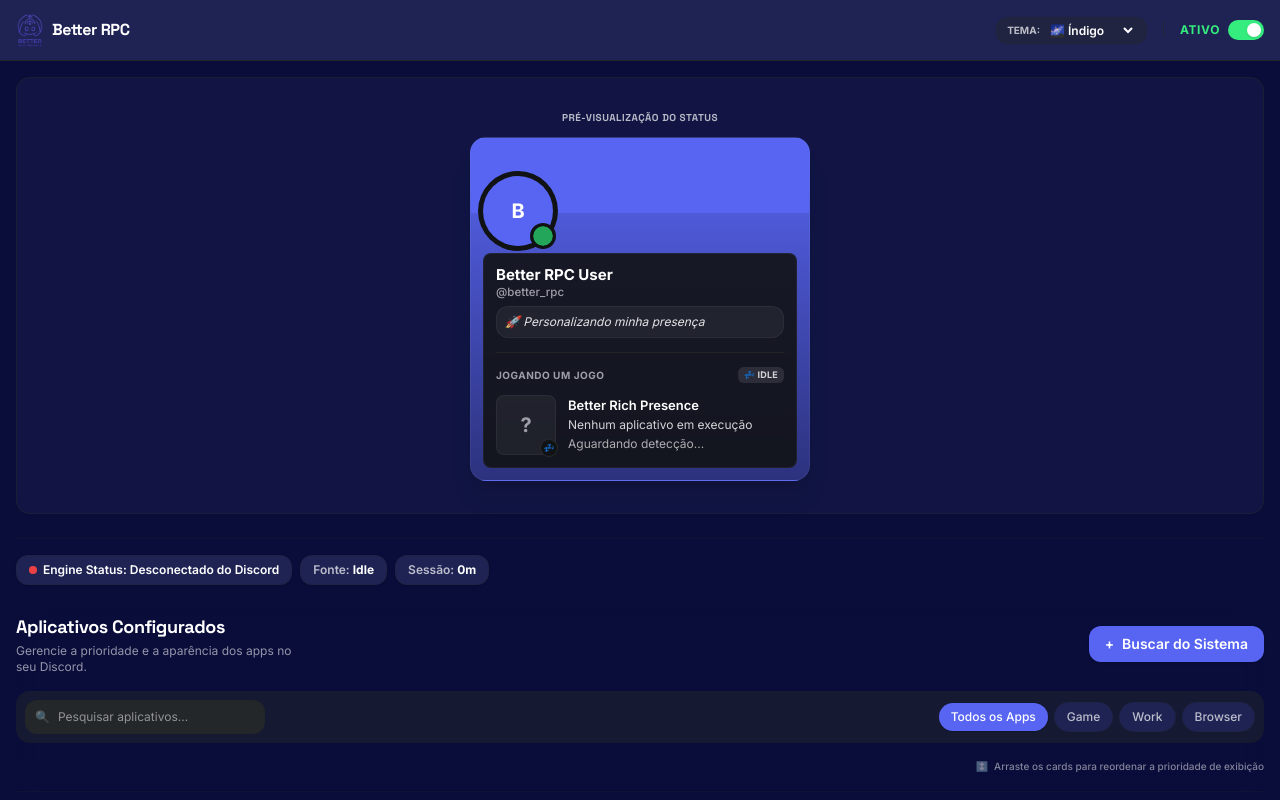
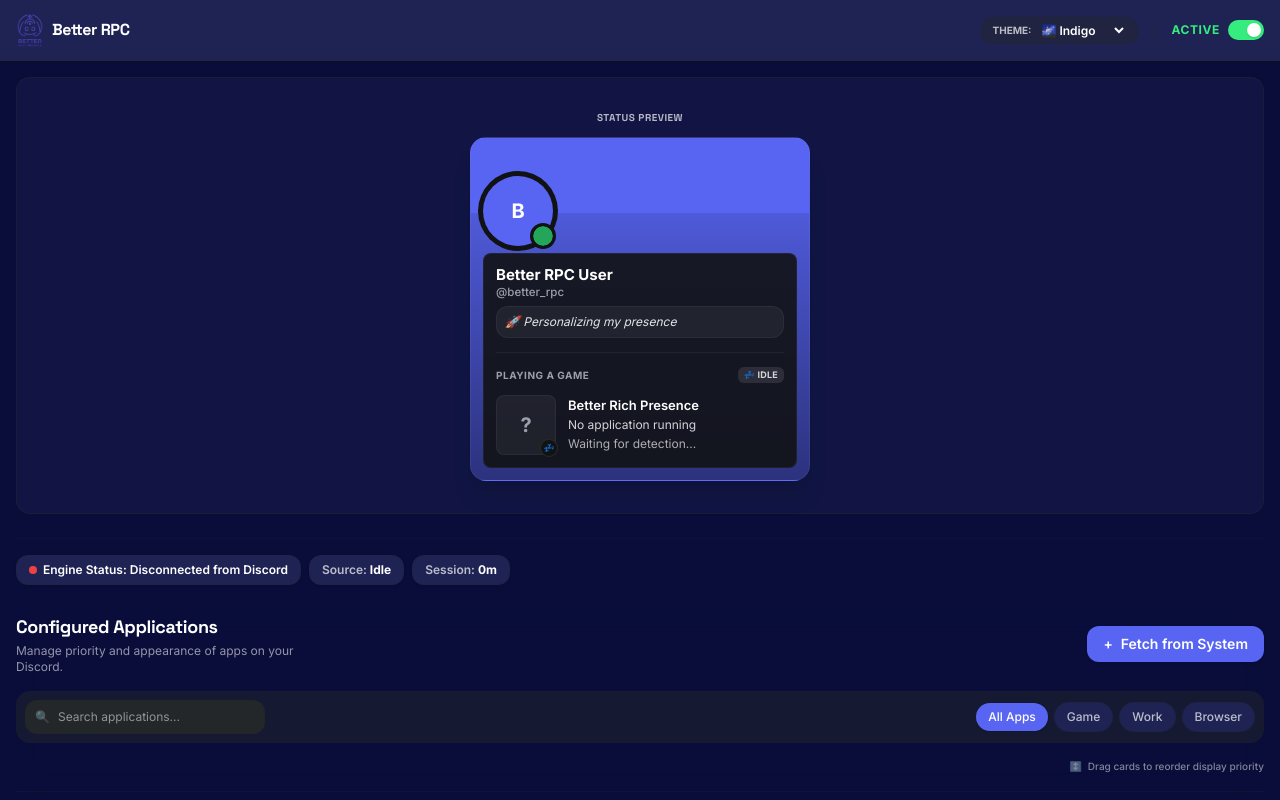
Before and after one commit to Joao-Camilo-Mallmann/Better-Rich-Presence-For-Discord, a React (Vite) app: page / in a window 1280 px wide. Built offline with nearby package versions, Linux system fonts and the light colour scheme.

Commit message:
chore: translate UI language to English as per system defaults and AGENTS.md rules

```diff
--- a/src/App.tsx
+++ b/src/App.tsx
@@ -53,7 +53,7 @@
           {/* Theme Selector */}
           <div className="flex items-center gap-1.5 bg-surface-onyx/40 px-2.5 py-1 rounded-sm border border-hairline/45">
             <span className="text-[10px] text-muted-ink font-bold uppercase select-none">
-              Tema:
+              Theme:
             </span>
             <select
               value={systemTheme}
@@ -61,16 +61,16 @@
               className="bg-transparent text-ink text-xs font-semibold focus:outline-none cursor-pointer border-0 p-0"
             >
               <option value="indigo" className="bg-surface-indigo">
-                🌌 Índigo
+                🌌 Indigo
               </option>
               <option value="dark" className="bg-surface-indigo">
-                🌑 Escuro
+                🌑 Dark
               </option>
               <option value="amoled" className="bg-surface-indigo">
                 🖤 AMOLED
               </option>
               <option value="light" className="bg-surface-indigo">
-                ☀️ Claro
+                ☀️ Light
               </option>
             </select>
           </div>
@@ -82,7 +82,7 @@
             <span
               className={`text-xs font-bold tracking-wider ${rpcActive ? "text-green-accent" : "text-muted-ink"}`}
             >
-              {rpcActive ? "ATIVO" : "INATIVO"}
+              {rpcActive ? "ACTIVE" : "INACTIVE"}
             </span>
             <label className="relative inline-block w-9 h-5 shrink-0">
               <input
@@ -119,7 +119,7 @@
             onClick={() => setShowLogs(!showLogs)}
             className="w-full flex justify-between items-center text-xs font-bold tracking-wider text-muted-ink hover:text-ink transition-colors py-2 px-1 uppercase"
           >
-            <span>📜 Histórico de Logs</span>
+            <span>📜 Logs History</span>
             <span>{showLogs ? "▲" : "▼"}</span>
           </button>
 
@@ -136,7 +136,7 @@
             onClick={() => setShowSettings(!showSettings)}
             className="w-full flex justify-between items-center text-xs font-bold tracking-wider text-muted-ink hover:text-ink transition-colors py-2 px-1 uppercase"
           >
-            <span>⚙️ Configurações Avançadas</span>
+            <span>⚙️ Advanced Settings</span>
             <span>{showSettings ? "▲" : "▼"}</span>
           </button>
 
--- a/src/components/AppRuleCard/AppRuleCard.tsx
+++ b/src/components/AppRuleCard/AppRuleCard.tsx
@@ -93,7 +93,7 @@
 
           <div className="flex flex-col sm:flex-row gap-4">
             <div className="flex flex-col gap-1 flex-1">
-              <label className="text-[10px] text-muted-ink font-bold uppercase tracking-wider">Detalhes (Linha 1)</label>
+              <label className="text-[10px] text-muted-ink font-bold uppercase tracking-wider">Details (Line 1)</label>
               <input
                 className="bg-surface-indigo border border-hairline text-ink px-3 py-2 rounded-xs focus:border-primary focus:outline-none transition duration-100"
                 type="text"
@@ -103,7 +103,7 @@
             </div>
 
             <div className="flex flex-col gap-1 flex-1">
-              <label className="text-[10px] text-muted-ink font-bold uppercase tracking-wider">Estado (Linha 2)</label>
+              <label className="text-[10px] text-muted-ink font-bold uppercase tracking-wider">State (Line 2)</label>
               <input
                 className="bg-surface-indigo border border-hairline text-ink px-3 py-2 rounded-xs focus:border-primary focus:outline-none transition duration-100"
                 type="text"
@@ -115,7 +115,7 @@
 
           <div className="flex flex-col sm:flex-row gap-4">
             <div className="flex flex-col gap-1 flex-1">
-              <label className="text-[10px] text-muted-ink font-bold uppercase tracking-wider">Tipo (Fonte)</label>
+              <label className="text-[10px] text-muted-ink font-bold uppercase tracking-wider">Type (Source)</label>
               <select
                 className="bg-surface-indigo border border-hairline text-ink px-3 py-2 rounded-xs focus:border-primary focus:outline-none transition duration-100"
                 value={editRule.source}
@@ -140,14 +140,14 @@
 
           <div className="flex flex-col-reverse sm:flex-row justify-between mt-4 gap-3">
             <button className="bg-transparent text-danger px-4 py-2 rounded-sm text-sm font-medium hover:underline transition duration-100 w-full sm:w-auto" onClick={() => onDelete(rule.process_name)}>
-              Excluir
+              Delete
             </button>
             <div className="flex gap-2 w-full sm:w-auto">
               <button className="bg-transparent text-ink px-4 py-2 rounded-sm text-sm font-medium hover:underline transition duration-100 flex-1 sm:flex-none" onClick={handleCancel}>
-                Cancelar
+                Cancel
               </button>
               <button className="bg-primary text-white px-4 py-2 rounded-sm text-sm font-semibold hover:opacity-90 transition duration-100 flex-1 sm:flex-none" onClick={handleSave}>
-                Salvar
+                Save
               </button>
             </div>
           </div>
--- a/src/components/LogViewer/LogViewer.tsx
+++ b/src/components/LogViewer/LogViewer.tsx
@@ -82,7 +82,7 @@
                   : "text-muted-ink hover:text-ink"
               }`}
             >
-              {lvl === "ALL" ? "Todos" : lvl}
+              {lvl === "ALL" ? "All" : lvl}
             </button>
           ))}
         </div>
@@ -90,7 +90,7 @@
           onClick={() => setLogs([])}
           className="text-[10px] text-muted-ink hover:text-danger hover:underline font-bold uppercase transition"
         >
-          Limpar
+          Clear
         </button>
       </div>
 
@@ -110,7 +110,7 @@
             </div>
           ))
         ) : (
-          <div className="text-center py-12 text-muted-ink">Nenhum log registrado.</div>
+          <div className="text-center py-12 text-muted-ink">No logs recorded.</div>
         )}
       </div>
     </div>
--- a/src/components/PresenceCard/PresenceCard.tsx
+++ b/src/components/PresenceCard/PresenceCard.tsx
@@ -6,7 +6,7 @@
   displayName: "Better RPC User",
   username: "better_rpc",
   avatarUrl: "",
-  customStatus: "🚀 Personalizando minha presença",
+  customStatus: "🚀 Personalizing my presence",
   status: "online",
   themePrimary: "#5865f2",
   themeSecondary: "#2c327d",
@@ -122,11 +122,11 @@
 
       if (hours > 0) {
         setElapsed(
-          `${hours.toString().padStart(2, "0")}:${minutes.toString().padStart(2, "0")}:${seconds.toString().padStart(2, "0")} decorridos`,
+          `${hours.toString().padStart(2, "0")}:${minutes.toString().padStart(2, "0")}:${seconds.toString().padStart(2, "0")} elapsed`,
         );
       } else {
         setElapsed(
-          `${minutes.toString().padStart(2, "0")}:${seconds.toString().padStart(2, "0")} decorridos`,
+          `${minutes.toString().padStart(2, "0")}:${seconds.toString().padStart(2, "0")} elapsed`,
         );
       }
     };
@@ -192,7 +192,7 @@
         return (
           <div
             className="w-full h-full rounded-full bg-[#f23f43] flex items-center justify-center"
-            title="Não Perturbe"
+            title="Do Not Disturb"
           >
             <div className="w-[10px] h-[2.5px] bg-[#111214] rounded-full" />
           </div>
@@ -201,7 +201,7 @@
         return (
           <div
             className="w-full h-full rounded-full bg-[#80848e] flex items-center justify-center"
-            title="Invisível"
+            title="Invisible"
           >
             <div className="w-[8px] h-[8px] bg-[#111214] rounded-full" />
           </div>
@@ -293,7 +293,7 @@
         <div className="flex flex-col">
           {/* Header */}
           <div className="flex justify-between items-center text-[10px] font-extrabold text-zinc-400 tracking-wider uppercase mb-2">
-            <span>JOGANDO UM JOGO</span>
+            <span>PLAYING A GAME</span>
             <span className="text-[9px] bg-white/10 px-1.5 py-[1px] rounded-xs text-zinc-300 font-bold uppercase tracking-wide flex items-center gap-1">
               {getSourceIcon(presence?.source || "Idle")}{" "}
               {presence?.source || "Idle"}
@@ -328,7 +328,7 @@
               {/* Source micro-badge */}
               <div
                 className="absolute bottom-[-3px] right-[-3px] w-[18px] h-[18px] rounded-full border border-white/10 bg-[#111214] flex items-center justify-center text-[9px]"
-                title={`Fonte de dados: ${presence?.source || "Idle"}`}
+                title={`Data source: ${presence?.source || "Idle"}`}
               >
                 {getSourceIcon(presence?.source || "Idle")}
               </div>
@@ -340,10 +340,10 @@
                 {presence?.large_text || "Better Rich Presence"}
               </div>
               <div className="text-[12px] text-zinc-300 leading-tight truncate mt-1">
-                {presence?.details || "Nenhum aplicativo em execução"}
+                {presence?.details || "No application running"}
               </div>
               <div className="text-[12px] text-zinc-350 leading-tight truncate mt-1 text-zinc-300/80">
-                {presence?.state || "Aguardando detecção..."}
+                {presence?.state || "Waiting for detection..."}
               </div>
               {elapsed && (
                 <div className="text-[11.5px] text-zinc-400 leading-tight truncate mt-1 font-medium">
--- a/src/pages/Apps/Apps.tsx
+++ b/src/pages/Apps/Apps.tsx
@@ -161,7 +161,7 @@
       <div className="flex h-full items-center justify-center p-8">
         <div className="flex flex-col items-center gap-3">
           <div className="w-8 h-8 rounded-full border-2 border-primary border-t-transparent animate-spin"></div>
-          <span className="text-muted-ink text-sm font-medium animate-pulse">Carregando aplicativos...</span>
+          <span className="text-muted-ink text-sm font-medium animate-pulse">Loading applications...</span>
         </div>
       </div>
     );
@@ -173,16 +173,16 @@
       <div className="sticky top-0 z-20 bg-surface-base/95 backdrop-blur-md pb-4 pt-1 flex flex-col gap-4 border-b border-hairline/30 mb-4">
         <div className="flex flex-col sm:flex-row justify-between items-start sm:items-center gap-3">
           <div className="flex flex-col">
-            <h3 className="text-lg text-ink font-bold font-display">Aplicativos Configurados</h3>
+            <h3 className="text-lg text-ink font-bold font-display">Configured Applications</h3>
             <span className="text-xs text-muted-ink/80 mt-0.5 max-w-[280px]">
-              Gerencie a prioridade e a aparência dos apps no seu Discord.
+              Manage priority and appearance of apps on your Discord.
             </span>
           </div>
           <button
             onClick={handleOpenPicker}
             className="w-full sm:w-auto justify-center bg-primary hover:bg-primary-hover text-white text-sm px-4 py-2 rounded-sm font-semibold transition-all shadow-sm flex items-center gap-2 active:scale-95"
           >
-            <span>+</span> Buscar do Sistema
+            <span>+</span> Fetch from System
           </button>
         </div>
 
@@ -194,7 +194,7 @@
             </span>
             <input
               type="text"
-              placeholder="Pesquisar aplicativos..."
+              placeholder="Search applications..."
               value={ruleSearch}
               onChange={(e) => setRuleSearch(e.target.value)}
               className="w-full bg-surface-onyx border border-hairline/40 text-ink text-xs pl-8 pr-3 py-2 rounded-sm focus:border-primary focus:outline-none transition-colors"
@@ -214,7 +214,7 @@
                       : "bg-surface-indigo border border-hairline/30 text-muted-ink hover:text-ink hover:bg-surface-indigo/80 hover:border-hairline/60"
                   }`}
                 >
-                  {filter === "All" ? "Todos os Apps" : filter}
+                  {filter === "All" ? "All Apps" : filter}
                 </button>
               );
             })}
@@ -225,11 +225,11 @@
         <div className="h-4 flex items-center justify-end">
           {canReorder ? (
             <span className="text-[10px] text-muted-ink/70 font-medium flex items-center gap-1.5 animate-in fade-in slide-in-from-top-1">
-              <span>↕️</span> Arraste os cards para reordenar a prioridade de exibição
+              <span>↕️</span> Drag cards to reorder display priority
             </span>
           ) : (
             <span className="text-[10px] text-yellow-500/70 font-medium flex items-center gap-1.5">
-              <span>⚠️</span> Ordenação desabilitada devido aos filtros ativos
+              <span>⚠️</span> Ordering disabled due to active filters
             </span>
           )}
         </div>
@@ -293,18 +293,18 @@
         ) : (
           <div className="flex flex-col items-center justify-center py-16 px-4 bg-surface-indigo/20 rounded-md border border-dashed border-hairline/30 text-center">
             <span className="text-4xl mb-3 opacity-80">👻</span>
-            <h4 className="text-ink font-semibold mb-1">Nenhum aplicativo encontrado</h4>
+            <h4 className="text-ink font-semibold mb-1">No applications found</h4>
             <p className="text-xs text-muted-ink max-w-[250px]">
               {ruleSearch || filterSource !== "All"
-                ? "Tente limpar seus filtros ou termo de pesquisa."
-                : "Você ainda não adicionou nenhum aplicativo para ser rastreado."}
+                ? "Try clearing your filters or search term."
+                : "You haven't added any applications to track yet."}
             </p>
             {(!ruleSearch && filterSource === "All") && (
               <button
                 onClick={handleOpenPicker}
                 className="mt-4 text-xs font-bold text-primary hover:text-primary-hover underline underline-offset-4"
               >
-                Adicionar primeiro aplicativo
+                Add first application
               </button>
             )}
           </div>
@@ -320,7 +320,7 @@
               <span className="absolute left-4 top-1/2 -translate-y-1/2 text-xl opacity-60">🔎</span>
               <input
                 type="text"
-                placeholder="Pesquisar processos em execução..."
+                placeholder="Search running processes..."
                 autoFocus
                 value={pickerSearch}
                 onChange={(e) => setPickerSearch(e.target.value)}
@@ -342,7 +342,7 @@
               {loadingProcesses ? (
                 <div className="flex flex-col items-center justify-center py-10 gap-3">
                   <div className="w-6 h-6 rounded-full border-2 border-primary border-t-transparent animate-spin"></div>
-                  <span className="text-xs text-muted-ink">Escaneando sistema...</span>
+                  <span className="text-xs text-muted-ink">Scanning system...</span>
                 </div>
               ) : (
                 <>
@@ -387,7 +387,7 @@
                               <div>
                                 {isAlreadyAdded ? (
                                   <span className="text-[10px] font-bold text-green-accent flex items-center gap-1">
-                                    <span>✓</span> Adicionado
+                                    <span>✓</span> Added
                                   </span>
                                 ) : (
                                   <span className="text-[10px] font-bold text-primary opacity-0 group-hover:opacity-100 transition-opacity bg-primary/20 px-2 py-1 rounded-sm">
@@ -402,7 +402,7 @@
                   ) : (
                     <div className="text-center py-10 px-4">
                       <span className="text-2xl opacity-50 mb-2 block">🔍</span>
-                      <p className="text-xs text-muted-ink">Nenhum processo em execução corresponde à busca.</p>
+                      <p className="text-xs text-muted-ink">No running process matches your search.</p>
                     </div>
                   )}
                 </>
@@ -411,8 +411,8 @@
 
             {/* Palette Footer */}
             <div className="bg-surface-indigo border-t border-hairline/30 px-4 py-2 flex justify-between items-center text-[10px] text-muted-ink">
-              <span>Use as setas para navegar</span>
-              <span>{systemProcesses.length} processos ativos</span>
+              <span>Use arrows to navigate</span>
+              <span>{systemProcesses.length} active processes</span>
             </div>
           </div>
         </div>
--- a/src/pages/Dashboard/Dashboard.tsx
+++ b/src/pages/Dashboard/Dashboard.tsx
@@ -29,7 +29,7 @@
       {/* Presence Preview Centered */}
       <div className="flex flex-col gap-3 items-center justify-center w-full bg-surface-indigo/40 rounded-md border border-hairline/50 p-8">
         <h3 className="text-[10px] text-muted-ink uppercase tracking-wider font-extrabold font-display">
-          Pré-visualização do Status
+          Status Preview
         </h3>
         <PresenceCard presence={presence} />
       </div>
@@ -42,15 +42,15 @@
           />
           Engine Status:{" "}
           {connectionInfo.state === "Connected"
-            ? "Conectado ao Discord"
-            : "Desconectado do Discord"}
+            ? "Connected to Discord"
+            : "Disconnected from Discord"}
         </span>
         <span className="bg-surface-indigo border border-hairline/30 px-3 py-1.5 rounded-sm font-semibold text-muted-ink shadow-sm">
-          Fonte:{" "}
+          Source:{" "}
           <span className="text-ink font-bold">{source}</span>
         </span>
         <span className="bg-surface-indigo border border-hairline/30 px-3 py-1.5 rounded-sm font-semibold text-muted-ink shadow-sm">
-          Sessão:{" "}
+          Session:{" "}
           <span className="text-ink font-bold">{elapsed}</span>
         </span>
 
@@ -62,11 +62,11 @@
               background: "rgba(236,72,189,0.12)",
               borderColor: "rgba(236,72,189,0.35)",
             }}
-            title={`Em foco: ${priorityInfo.foreground_app || "desconhecido"}`}
+            title={`Foreground: ${priorityInfo.foreground_app || "unknown"}`}
           >
             <span className="text-[13px]">⬆️</span>
             <span>
-              Priorizando:{" "}
+              Prioritizing:{" "}
               <span className="font-bold" style={{ color: "#ec48bd" }}>
                 {priorityInfo.prioritized_app || "app"}
               </span>
```
Also changed, not shown: src/pages/Settings/Settings.tsx (+13 -13 lines).
